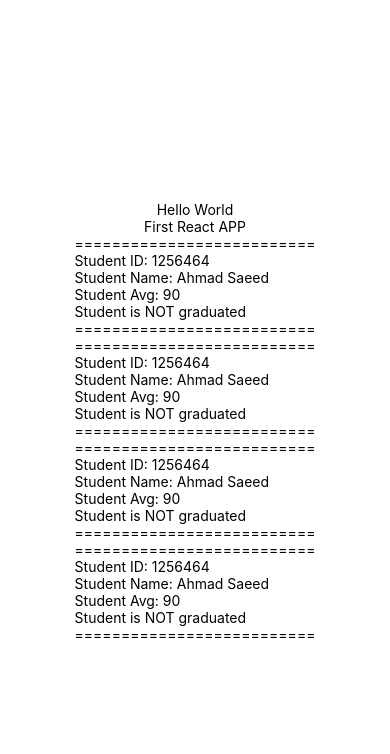
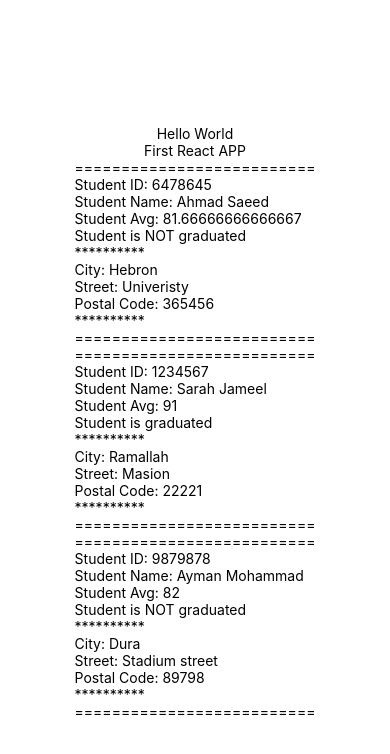
Before and after one commit to kldoon/MobileDev1_2027, a React Native app in the folder first-app/: screen / in a window 390 px wide. Shown: the top 754 px of the page. Built offline with nearby package versions, Linux system fonts and the light colour scheme.

Commit message:
Props and Child components

```diff
--- a/first-app/App.jsx
+++ b/first-app/App.jsx
@@ -1,22 +1,5 @@
 import { StyleSheet, Text, View } from 'react-native';
-
-function NewComponent() {
-  const stdId = 1256464;
-  const stdName = 'Ahmad Saeed';
-  // const stdAvg = (90 + 95 + 85) / 3;
-  const isGraduated = false;
-
-  return (
-    <View>
-      <Text>==========================</Text>
-      <Text>Student ID: {stdId}</Text>
-      <Text>Student Name: {stdName}</Text>
-      <Text>Student Avg: {(90 + 95 + 85) / 3}</Text>
-      <Text>Student is {isGraduated === false ? 'NOT ' : ''}graduated</Text>
-      <Text>==========================</Text>
-    </View>
-  );
-}
+import StudentCard from './components/StudentCard.jsx';
 
 export default function App() {
   return (
@@ -24,10 +7,39 @@ export default function App() {
       <Text>Hello World</Text>
       <Text>First React APP</Text>
 
-      <NewComponent />
-      <NewComponent />
-      <NewComponent />
-      <NewComponent />
+      <StudentCard
+        stdId={6478645}
+        stdName="Ahmad Saeed"
+        isGraduated={false}
+        m1={90}
+        m2={85}
+        m3={70}
+        city="Hebron"
+        street="Univeristy"
+        postal="365456"
+      />
+      <StudentCard
+        stdId={1234567}
+        stdName="Sarah Jameel"
+        isGraduated={true}
+        m1={91}
+        m2={95}
+        m3={87}
+        city="Ramallah"
+        street="Masion"
+        postal="22221"
+      />
+      <StudentCard
+        stdId={9879878}
+        stdName="Ayman Mohammad"
+        isGraduated={false}
+        m1={92}
+        m2={75}
+        m3={79}
+        city="Dura"
+        street="Stadium street"
+        postal="89798"
+      />
     </View>
   );
 }
--- /dev/null
+++ b/first-app/components/StudentAddress.jsx
@@ -0,0 +1,16 @@
+import { View, Text } from 'react-native';
+
+const StudentAddress = (props) => {
+  return (
+    <View>
+      <Text>**********</Text>
+      <Text>City: {props.city}</Text>
+      <Text>Street: {props.street}</Text>
+      <Text>Postal Code: {props.postal}</Text>
+      <Text>**********</Text>
+    </View>
+  )
+};
+
+
+export default StudentAddress;
--- /dev/null
+++ b/first-app/components/StudentCard.jsx
@@ -0,0 +1,27 @@
+import { Text, View } from 'react-native';
+import StudentAddress from './StudentAddress.jsx'
+
+function StudentCard(props) {
+  const stdId = props.stdId;
+  const stdName = props.stdName;
+  const isGraduated = props.isGraduated;
+  const avg = (props.m1 + props.m2 + props.m3) / 3;
+
+  return (
+    <View>
+      <Text>==========================</Text>
+      <Text>Student ID: {stdId}</Text>
+      <Text>Student Name: {stdName}</Text>
+      <Text>Student Avg: {avg}</Text>
+      <Text>Student is {isGraduated === false ? 'NOT ' : ''}graduated</Text>
+      <StudentAddress
+        city={props.city}
+        street={props.street}
+        postal={props.postal}
+      />
+      <Text>==========================</Text>
+    </View>
+  );
+}
+
+export default StudentCard;
```
